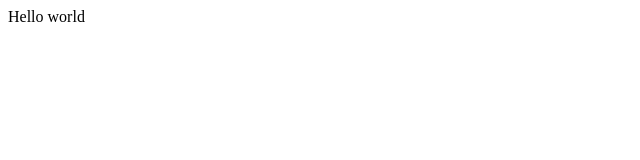
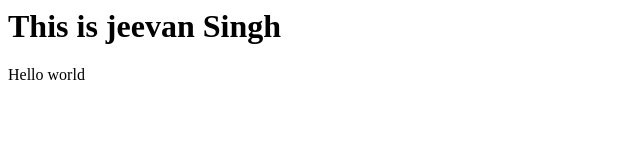
Before and after one commit to Jeevankumarsingh/First-Code-in-Git, a plain HTML site: page index.html in a window 1280 px wide. Shown: the whole page, without its empty margins (0-640 px from the left). Drawn offline with Linux system fonts and the light colour scheme.

Commit message:
Adding new file and updating new line in README

```diff
--- a/index.html
+++ b/index.html
@@ -1 +1,2 @@
+<h1>This is jeevan Singh</h1>
 <p>Hello world</p>
```
Also changed, not shown: style.css (added), 1 other file.
